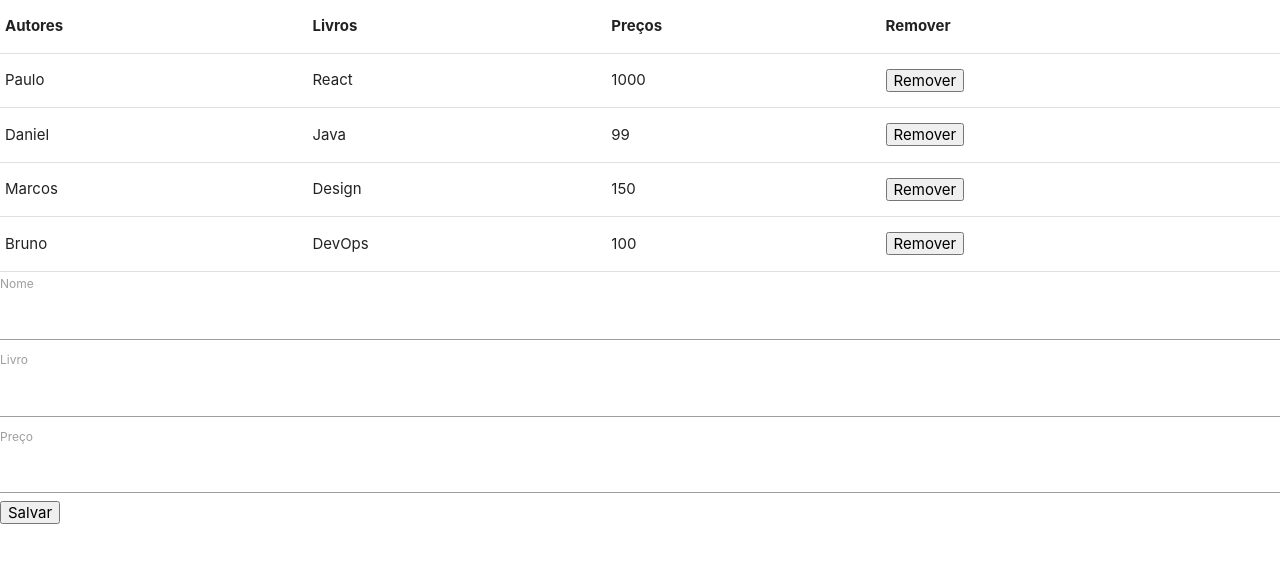
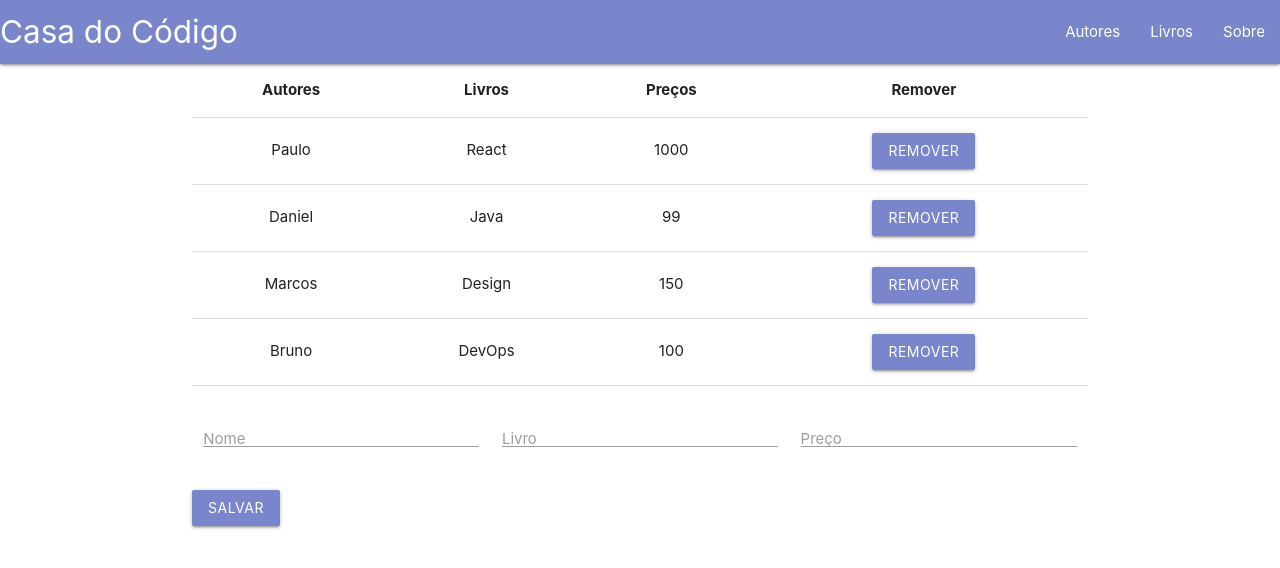
Before and after one commit to leticiacamposs2/casa-do-codigo, a React (Create React App) app: page / in a window 1280 px wide. Shown: the top 568 px of the page. Built offline with nearby package versions, Linux system fonts and the light colour scheme.

Commit message:
criando o header do projeto e estirilizando os componentes

```diff
--- /dev/null
+++ b/src/App.css
@@ -0,0 +1,3 @@
+.mb-10{
+  margin-bottom: 1em;
+}
--- a/src/App.js
+++ b/src/App.js
@@ -1,6 +1,8 @@
 import React, { Component, Fragment } from 'react';
+import './App.css';
 import '../node_modules/materialize-css/dist/css/materialize.min.css';
 
+import Header from './Header';
 import Tabela from './Tabela';
 import Form from './Formulario';
 
@@ -50,8 +52,11 @@
   render() {
     return (
       <Fragment>
-        <Tabela autores={this.state.autores} removeAutor={this.removeAutor} />
-        <Form escutadorDeSubmit={this.escutadorDeSubmit}/>
+        <Header />
+        <div className="container mb-10">
+          <Tabela autores={this.state.autores} removeAutor={this.removeAutor} />
+          <Form escutadorDeSubmit={this.escutadorDeSubmit}/>
+        </div>
       </Fragment>
     );
   }
--- a/src/Formulario.js
+++ b/src/Formulario.js
@@ -33,31 +33,44 @@
 
         return (
             <form>
-                <label htmlFor="nome">Nome</label>
+                <div className="row">
+                    <div className="input-field col s4">
+                        <label className="input-field" htmlFor="nome">Nome</label>
                         <input
+                            className="validade"
                             id="nome"
                             type="text"
                             name="nome"
                             vale={nome}
-                    onChange={this.escutadorDeInput}/>
+                            onChange={this.escutadorDeInput}
+                        />
+                    </div>
 
-                <label htmlFor="livro">Livro</label>
+                    <div className="input-field col s4">
+                        <label className="input-field" htmlFor="livro">Livro</label>
                         <input
+                            className="validade"
                             id="livro"
                             type="text"
                             name="livro"
                             value={livro}
-                    onChange={this.escutadorDeInput} />
+                            onChange={this.escutadorDeInput}
+                        />
+                    </div>
 
-                <label htmlFor="preco">Preço</label>
+                    <div className="input-field col s4">
+                        <label className="input-field" htmlFor="preco">Preço</label>
                         <input
+                            className="validade"
                             id="preco"
                             type="text"
                             name="preco"
                             value={preco}
-                    onChange={this.escutadorDeInput} />
-
-                <button onClick={this.submitFormulario} type="button">Salvar</button>
+                            onChange={this.escutadorDeInput}
+                        />
+                    </div>
+                </div>
+                <button onClick={this.submitFormulario} type="button" className="waves-effect waves-light indigo lighten-2 btn">Salvar</button>
             </form>
         );
     }
--- /dev/null
+++ b/src/Header.js
@@ -0,0 +1,18 @@
+import React from 'react';
+
+const Header = () => {
+    return (
+        <nav>
+            <div className="nav-wrapper indigo lighten-2">
+                <a href="/" className="brand-logo">Casa do Código</a>
+                <ul className="right">
+                    <li><a href="/autores">Autores</a></li>
+                    <li><a href="/livros">Livros</a></li>
+                    <li><a href="/sobre">Sobre</a></li>
+                </ul>
+            </div>
+        </nav>
+    );
+}
+
+export default Header;
--- a/src/Tabela.js
+++ b/src/Tabela.js
@@ -20,7 +20,7 @@
                 <td>{linha.nome}</td>
                 <td>{linha.livro}</td>
                 <td>{linha.preco}</td>
-                <td><button onClick = { () => { props.removeAutor(index) }}>Remover</button></td>
+                <td><button onClick={() => { props.removeAutor(index) }} className="waves-effect waves-light indigo lighten-2 btn">Remover</button></td>
             </tr>
 
         )
@@ -38,14 +38,10 @@
         const { autores, removeAutor } = this.props;
 
         return (
-            <table>
+            <table className="centered hightlight">
                 <TableHead />
-                <TableBody
-                    autores={autores}
-                    removeAutor={removeAutor}
-                />
+                <TableBody autores={autores} removeAutor={removeAutor} />
             </table>
-
         );
     }
 
```
Lines whose indentation alone changed are shown as unchanged.
